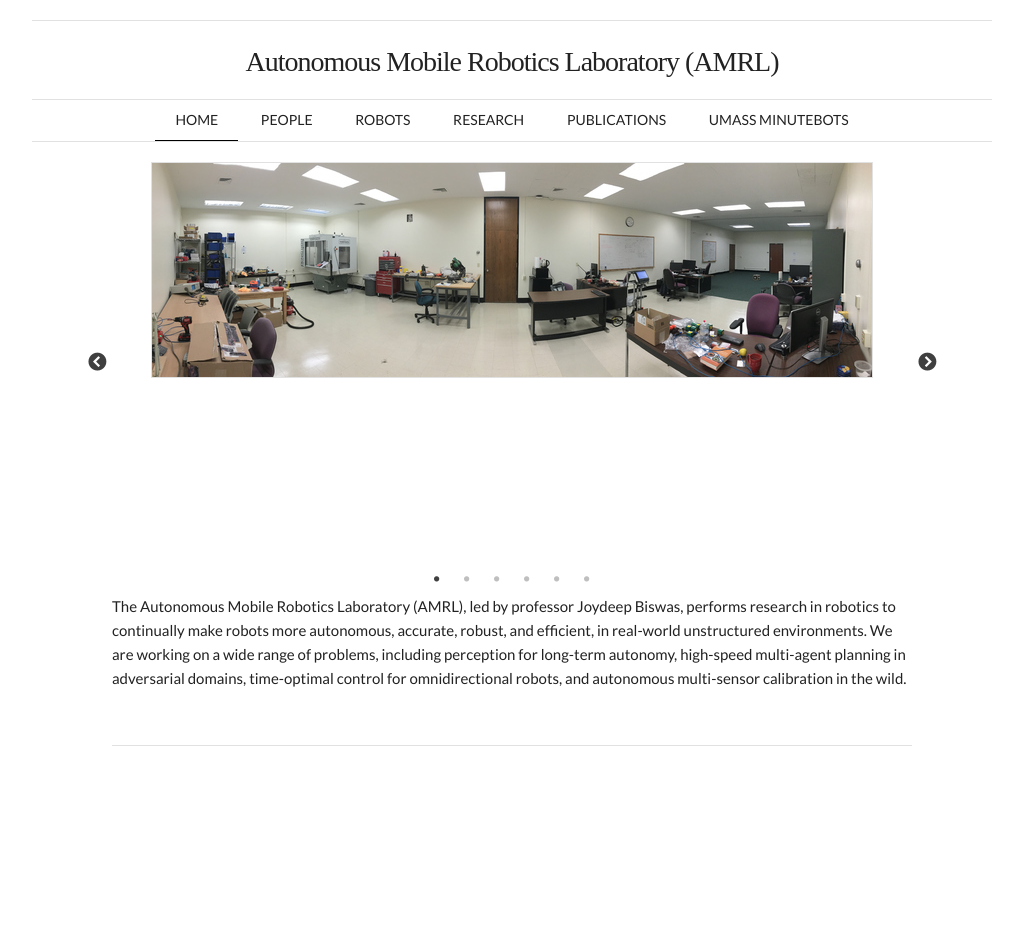
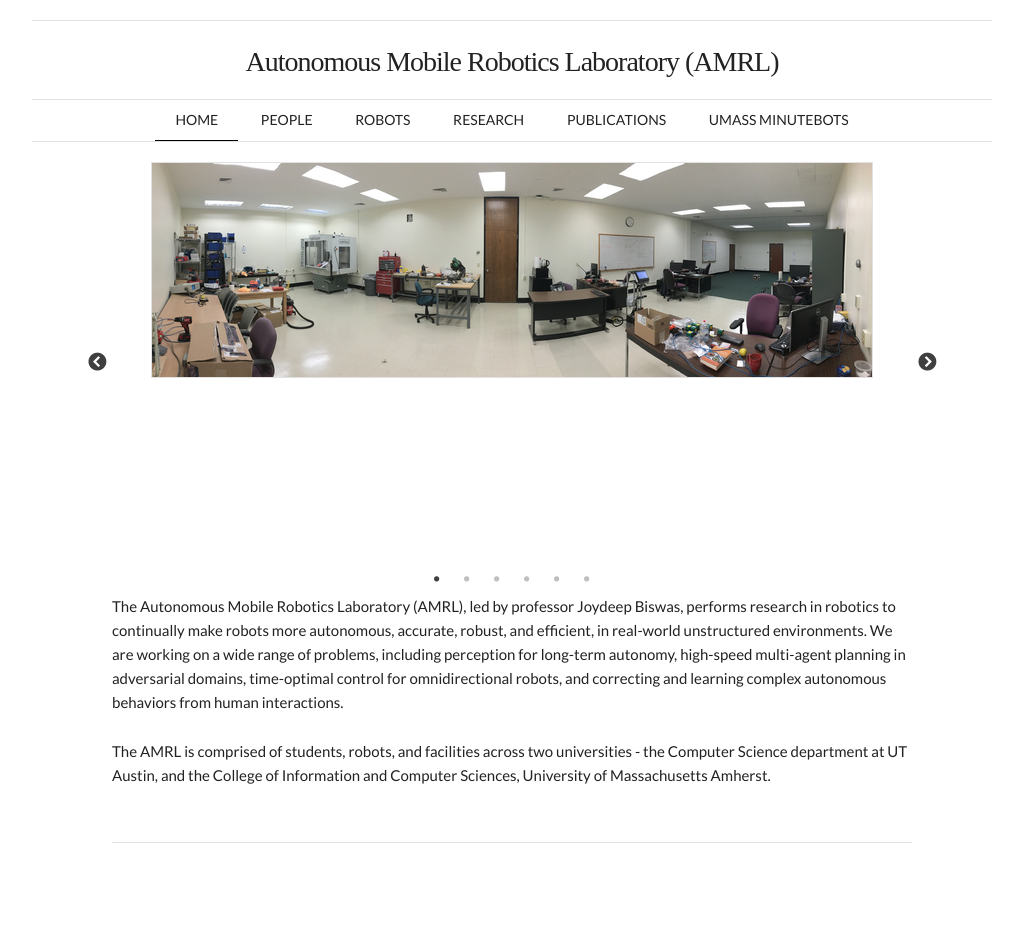
Before and after one commit to ut-amrl/ut-amrl.github.io, a Jekyll site: the page built from index.md, in a window 1280 px wide. Shown: the whole page, without its empty margins (128-1151 px from the left). Built offline with Jekyll 4.4.1, drawn with Linux system fonts in a browser that asks for light colours; nearby versions of some CDN libraries; some web fonts are replaced; before the commit the page ends 900 px from its top, so only the background shows below that.

Commit message:
Updated affiliations

```diff
--- a/index.md
+++ b/index.md
@@ -47,4 +47,15 @@ $(document).ready(function(){
 });
 </script>
 
-The Autonomous Mobile Robotics Laboratory (AMRL), led by professor Joydeep Biswas, performs research in robotics to continually make robots more autonomous, accurate, robust, and efficient, in real-world unstructured environments. We are working on a wide range of problems, including perception for long-term autonomy, high-speed multi-agent planning in adversarial domains, time-optimal control for omnidirectional robots, and autonomous multi-sensor calibration in the wild.
+The Autonomous Mobile Robotics Laboratory (AMRL), led by professor Joydeep
+Biswas, performs research in robotics to continually make robots more
+autonomous, accurate, robust, and efficient, in real-world unstructured
+environments. We are working on a wide range of problems, including perception
+for long-term autonomy, high-speed multi-agent planning in adversarial domains,
+time-optimal control for omnidirectional robots, and correcting and learning
+complex autonomous behaviors from human interactions.
+
+The AMRL is comprised of students, robots, and facilities across two
+universities - the Computer Science department
+at UT Austin, and the College of Information and Computer Sciences, University
+of Massachusetts Amherst.
```
Also changed, not shown: people.md (+1 -1 lines).
